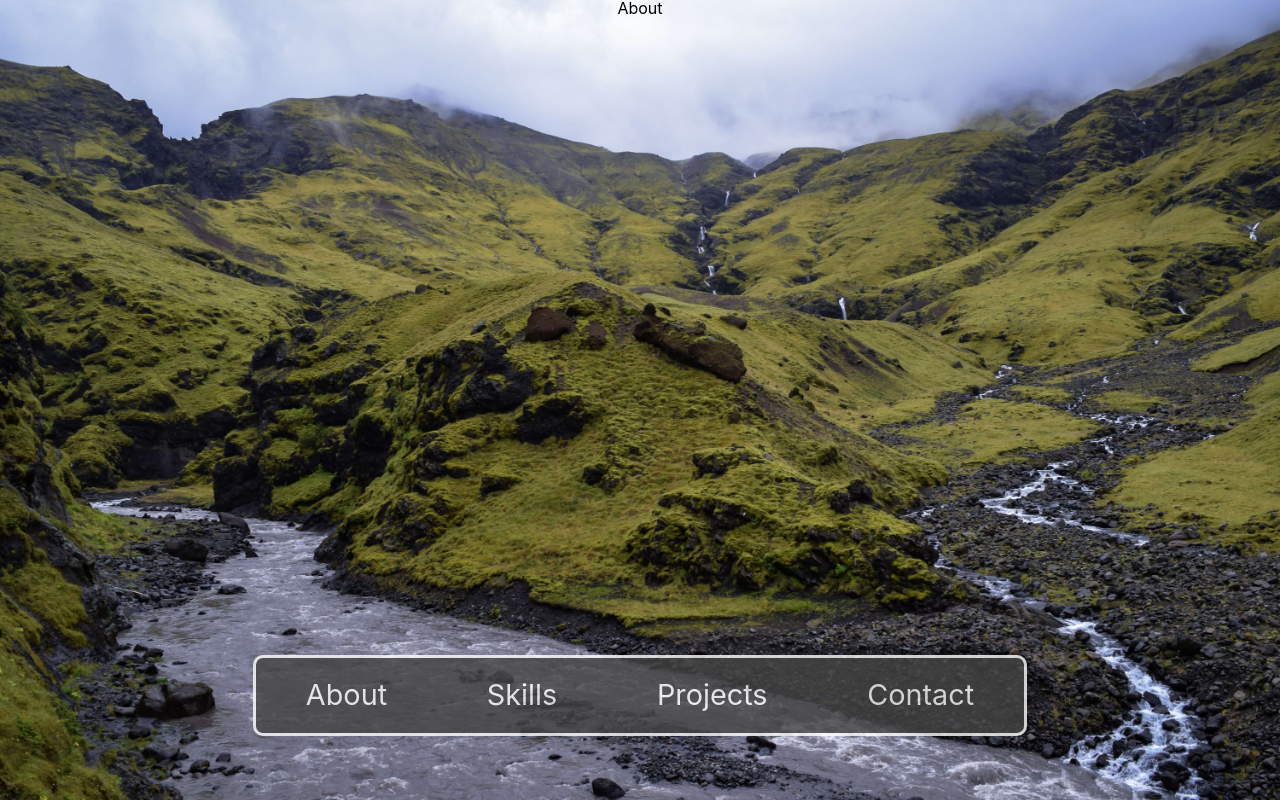
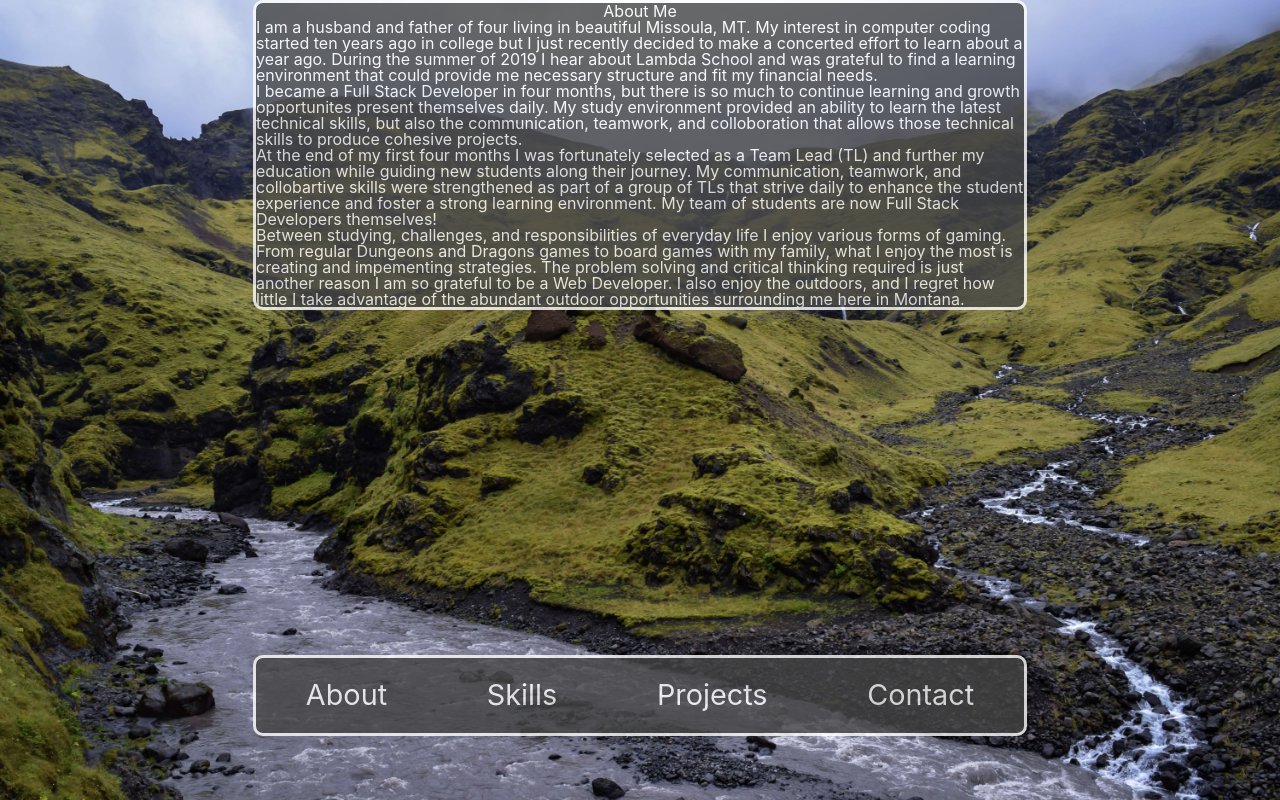
Before and after one commit to tsbarrett89/tb-portfolio, a React (Create React App) app: page /about in a window 1280 px wide. Built offline with nearby package versions, Linux system fonts and the light colour scheme; the HTML template or start-up script is replaced by a standard one.

Commit message:
additional styling in aboutContainer, content added to aboutPage.

```diff
--- a/src/components/AboutPage.js
+++ b/src/components/AboutPage.js
@@ -1,11 +1,17 @@
 import React from 'react';
+
+import { AboutContainer } from '../style/aboutPage-styles'
 
 const AboutPage = () => {
 
     return (
-        <div>
-            <p>About</p>
-        </div>
+        <AboutContainer>
+            <h2>About Me</h2>
+            <p>I am a husband and father of four living in beautiful Missoula, MT. My interest in computer coding started ten years ago in college but I just recently decided to make a concerted effort to learn about a year ago. During the summer of 2019 I hear about Lambda School and was grateful to find a learning environment that could provide me necessary structure and fit my financial needs.</p>
+            <p>I became a Full Stack Developer in four months, but there is so much to continue learning and growth opportunites present themselves daily. My study environment provided an ability to learn the latest technical skills, but also the communication, teamwork, and colloboration that allows those technical skills to produce cohesive projects.</p>
+            <p>At the end of my first four months I was fortunately selected as a Team Lead (TL) and further my education while guiding new students along their journey. My communication, teamwork, and collobartive skills were strengthened as part of a group of TLs that strive daily to enhance the student experience and foster a strong learning environment. My team of students are now Full Stack Developers themselves!</p>
+            <p>Between studying, challenges, and responsibilities of everyday life I enjoy various forms of gaming. From regular Dungeons and Dragons games to board games with my family, what I enjoy the most is creating and impementing strategies. The problem solving and critical thinking required is just another reason I am so grateful to be a Web Developer. I also enjoy the outdoors, and I regret how little I take advantage of the abundant outdoor opportunities surrounding me here in Montana.</p>
+        </AboutContainer>
     )
 }
 
--- a/src/style/aboutPage-styles.js
+++ b/src/style/aboutPage-styles.js
@@ -5,4 +5,9 @@ export const AboutContainer = styled.div `
     display: flex;
     flex-direction: column;
     align-items: center;
+    background-color: #454545;
+    opacity: 0.8;
+    color: white;
+    border: 3px solid white;
+    border-radius: 10px;
 `
```
